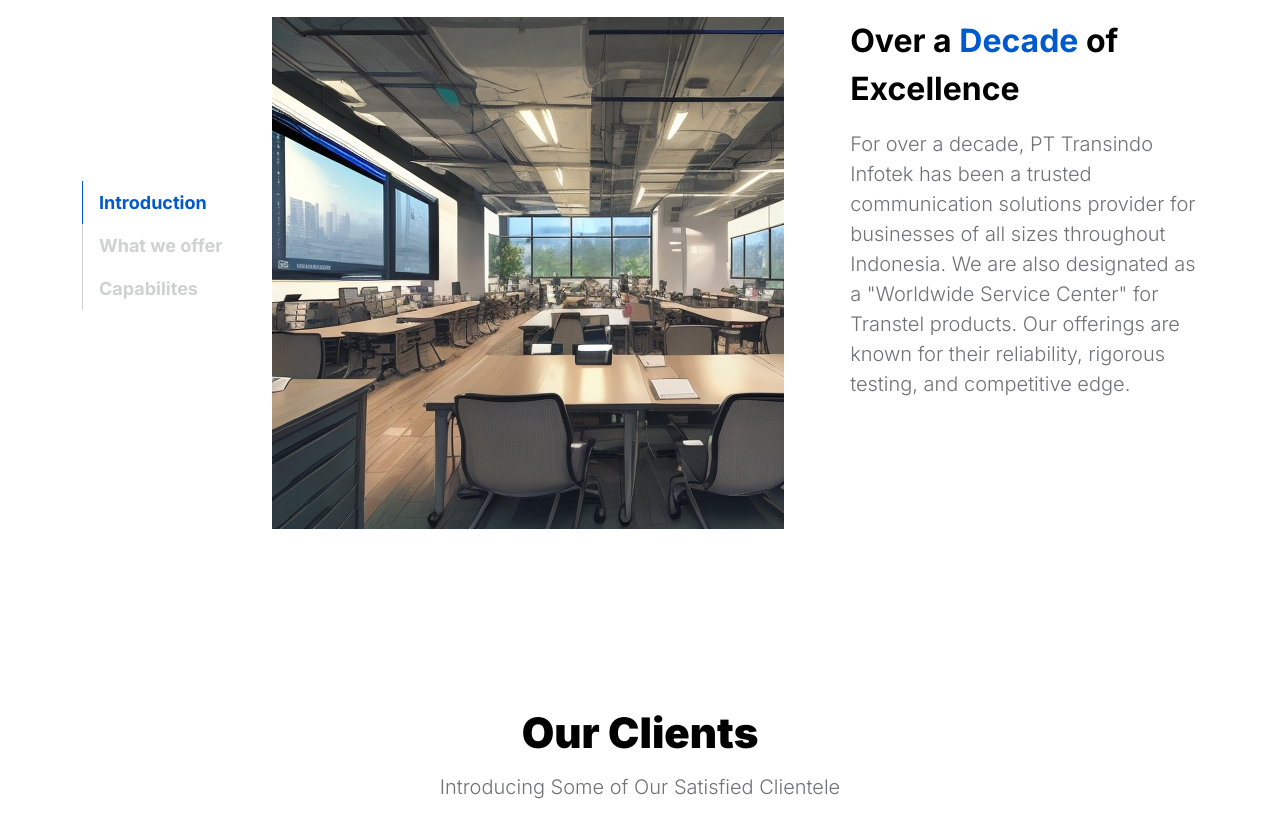
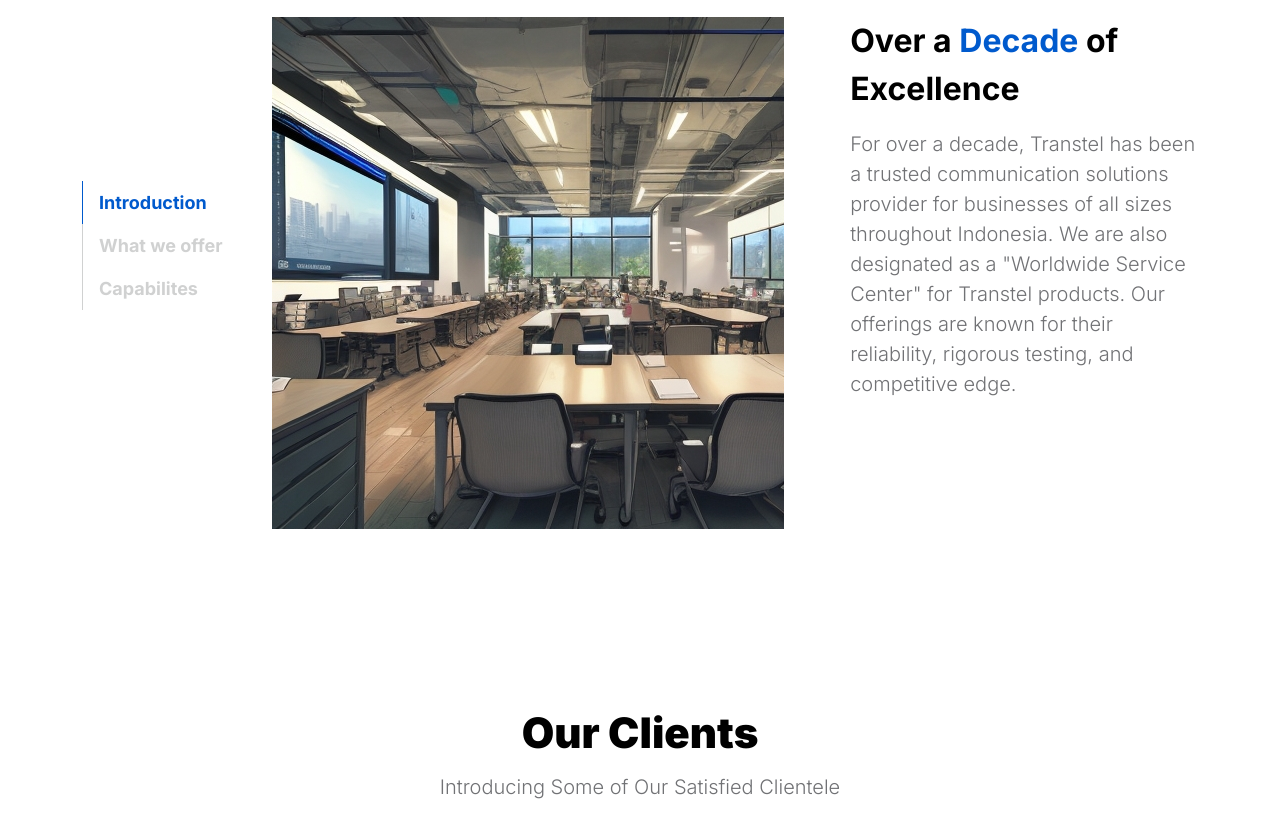
Before and after one commit to L1M1N4L/Transtel-web, a plain HTML site: page index.html in a window 1280 px wide. Shown: the part 1100-1915 px from the top of the page. Drawn offline with Linux system fonts and the light colour scheme.

Commit message:
Changed Name

```diff
--- a/index.html
+++ b/index.html
@@ -143,7 +143,7 @@
                                             <div class="d-flex flex-column h-100 ms-lg-4 mt-lg-0 mt-5">
                                                 <h4 class="mb-3">Over a <span>Decade</span> of Excellence</h4>
 
-                                                <p>For over a decade, PT Transindo Infotek has been a trusted communication solutions provider for businesses of all sizes throughout Indonesia. We are also designated as a "Worldwide Service Center" for Transtel products. Our offerings are known for their reliability, rigorous testing, and competitive edge.</p>
+                                                <p>For over a decade, Transtel has been a trusted communication solutions provider for businesses of all sizes throughout Indonesia. We are also designated as a "Worldwide Service Center" for Transtel products. Our offerings are known for their reliability, rigorous testing, and competitive edge.</p>
 
                                                 <div class="mt-2 mt-lg-auto">
                                                 </div>
```
